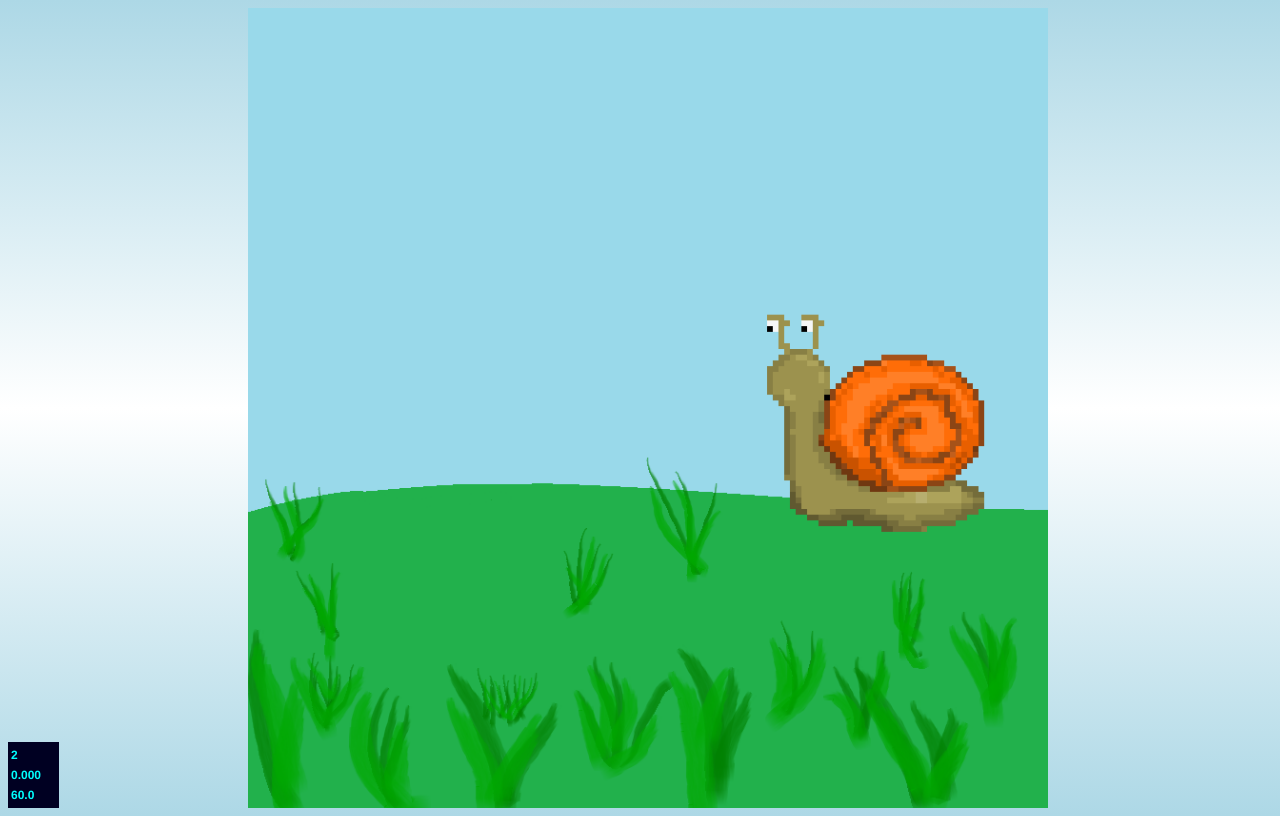
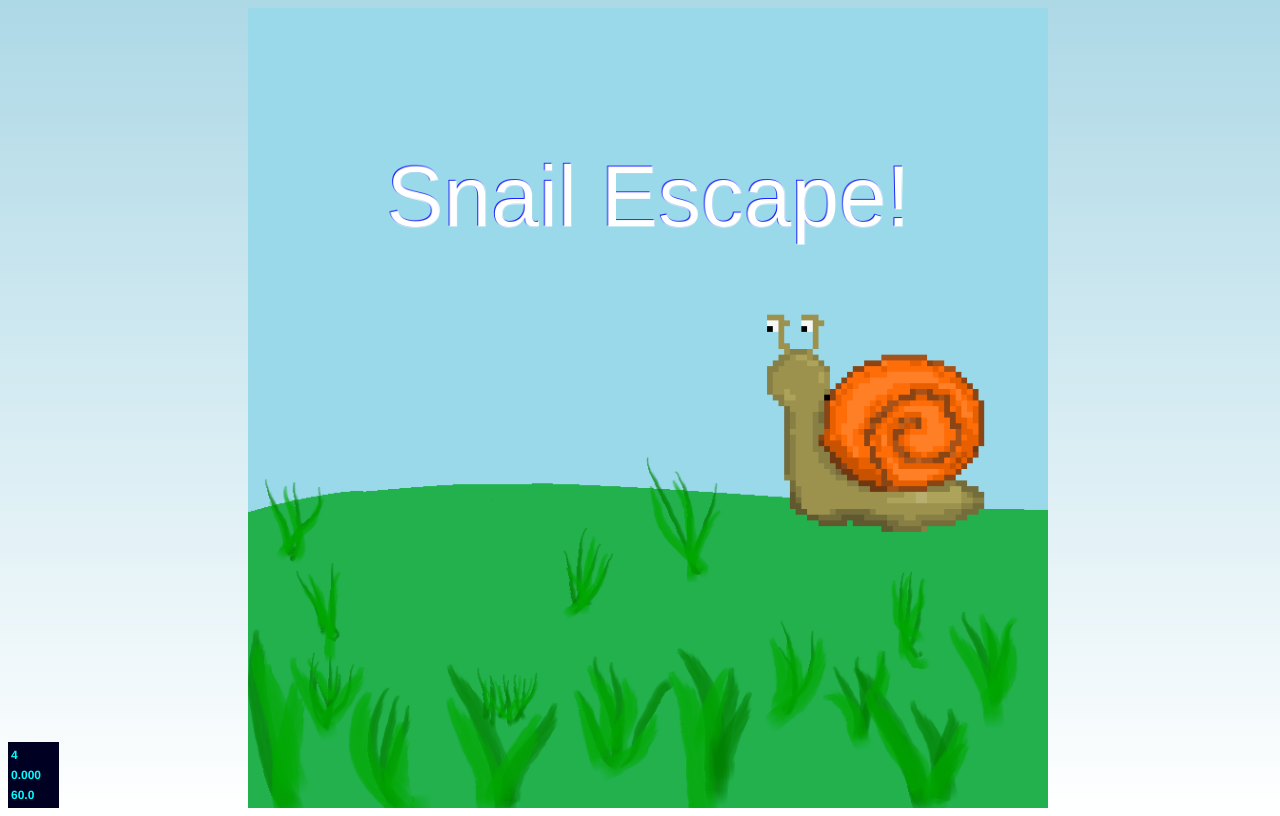
Before and after one commit to slinkous/mazeGame, a plain HTML site: page index.html in a window 1280 px wide. Drawn offline with Linux system fonts and the light colour scheme.

Commit message:
Test with other mazes and add readme

```diff
--- a/Game.js
+++ b/Game.js
@@ -74,8 +74,14 @@ Game.layers[2].extend = cc.Layer.extend({
         this.anchorY = 0;
       }
     });
-
     layer.addChild(new splash());
+    var title1 = cc.LabelTTF.create("Snail Escape!", "Arial", 90);
+    title1.setPosition(size.width/2, 3*size.height/4);
+    title1.setColor(new cc.Color(0, 0, 255, 0))
+    layer.addChild(title1, 1)
+    var title = cc.LabelTTF.create("Snail Escape!", "Arial", 90);
+    title.setPosition(size.width/2 + 0.001*size.width, 3*size.height/4 - 0.001*size.height);
+    layer.addChild(title, 1)
   }
 })
 
@@ -87,22 +93,10 @@ var splash = cc.Sprite.extend({
     this.y = 0;
     this.anchorX = 0;
     this.anchorY = 0;
-    cc.eventManager.addListener(listener.clone(), this)
   }
 });
 
-var listener = cc.EventListener.create({
-  event: cc.EventListener.TOUCH_ONE_BY_ONE, swallowTouches: true,
-  onTouchBegan: function(touch, event){
-    splash = event.getCurrentTarget();
-    var location = splash.convertToNodeSpace(touch.getLocation());
-    var targetSize = splash.getContentSize();
-    var targetRectangle = cc.rect(0, 0, targetSize.width, targetSize.height);
-    if(cc.rectContainsPoint(targetRectangle, location)){
-      cc.director.runScene(new Games.scene[1].extend())
-    }
-  }
-})
+
 
 
 // Scenes \\
@@ -126,6 +120,12 @@ Game.scenes[2].extend = cc.Scene.extend({
     var layer = new Game.layers[2].extend();
     layer.init();
     this.addChild(layer);
+    cc.eventManager.addListener({
+			event: cc.EventListener.MOUSE,
+	    onMouseDown: function(){
+        cc.director.runScene(new Game.scenes[1].extend())
+      }
+		}, this);
   },
 })
 
@@ -146,7 +146,7 @@ window.onload = function(){
 
   };
   cc.game.run("gameCanvas");
-  fetch('assets/maze.txt')
+  fetch('assets/mazes/maze2.txt')
   .then(response => response.text())
   .then((data) => {
     Game.maze = new Maze(data)
--- a/Maze.js
+++ b/Maze.js
@@ -8,7 +8,7 @@ class Maze {
   parseMaze(textData){
     var mazeArr = textData.split("\n")
     mazeArr = mazeArr.filter((l) => {return l.length > 0 && l.search(/\S/) != -1})
-    var colCount = ((mazeArr[0].length - 1)/3)*2 + 1
+    var colCount = ((mazeArr[0].length+1)*2)/3 -1
     var rowCount = mazeArr.length
     var col;
     var tiles =[];
@@ -30,6 +30,8 @@ class Maze {
     this.tiles = tiles;
     this.start = this.findGridLocation(0,1);
     this.end = this.findGridLocation(colCount-1, rowCount-2)
+    console.log(this)
+
   }
   setWalls(layer){
     var size = cc.director.getWinSize();
@@ -49,7 +51,8 @@ class Maze {
   findGridLocation(col, row){
     var size = cc.director.getWinSize();
     var x = col*TILE_SIZE;
-    var y = size.height-row*TILE_SIZE
+    var y = (this.rows - row)*TILE_SIZE
     return({x:x, y:y})
+    console.log(this.rows, row)
   }
 }
--- a/index.html
+++ b/index.html
@@ -2,13 +2,20 @@
 <html>
 <head>
     <title>Maze Game</title>
+    <!-- <link href="https://fonts.googleapis.com/css?family=Lobster&display=swap" rel="stylesheet"> -->
+    <style media="screen">
+      body{
+        background-image: linear-gradient(lightblue, white);
+      }
+      font-face {
+        font-family: 'Lobster', cursive;
+        src: url(assets/Lobster/Lobster-Regular.ttf);
+        font-weight: 800;
+      }
+    </style>
 </head>
 <body>
-    <style media="screen">
-      body{
-        background-image: linear-gradient(lightblue, white, lightblue);
-      }
-    </style>
+
     <canvas id="gameCanvas" width="840" height="840"></canvas>
     <script type="text/javascript" src="cocos2d-js-v3.13-lite.js" charset="UTF-8"></script>
     <script src="Game.js" charset="utf-8"></script>
```
Also changed, not shown: assets/mazes/maze.txt (renamed from assets/maze.txt), assets/mazes/maze2.txt (added), assets/shrubwall2.png (added).
